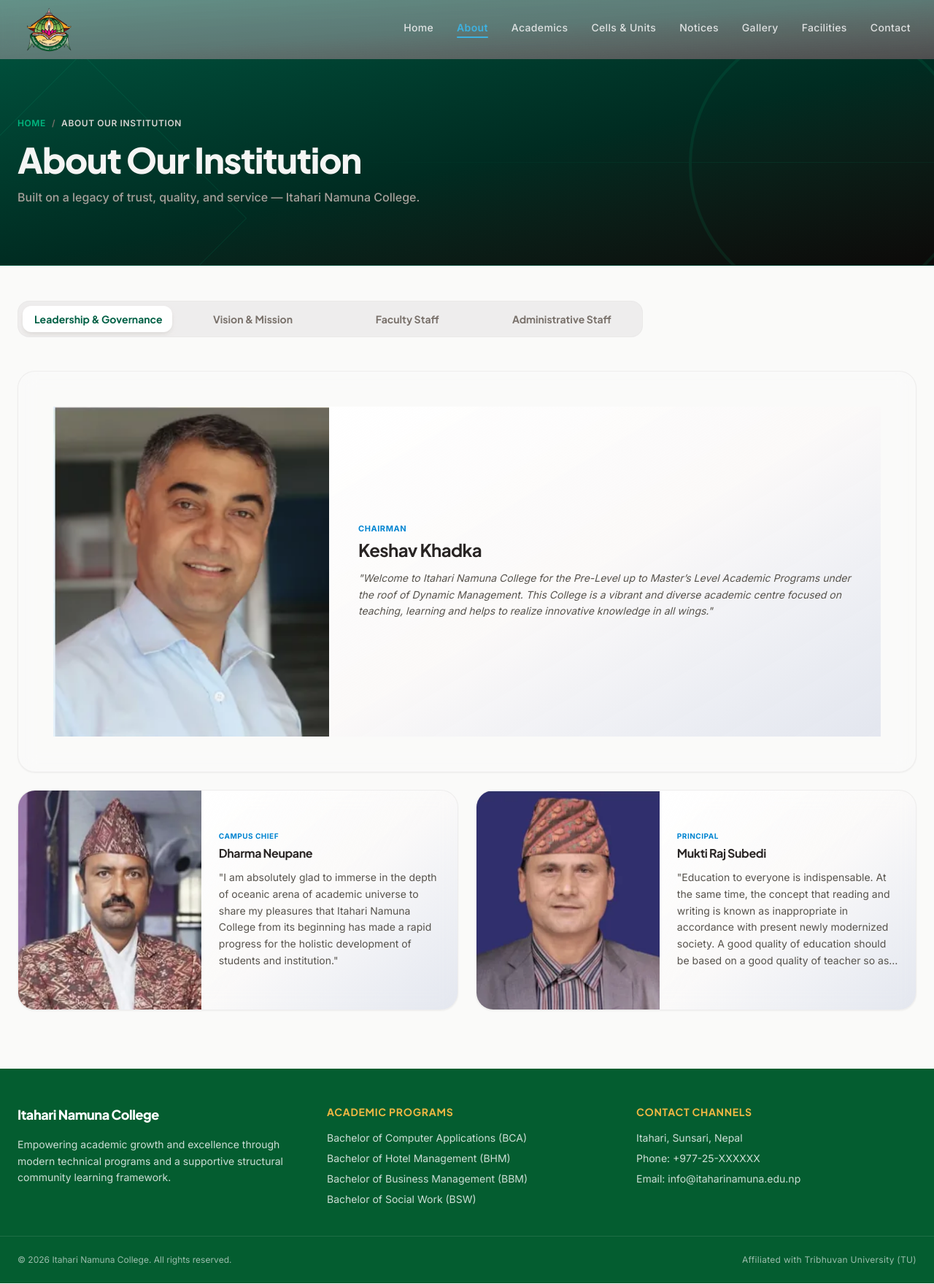
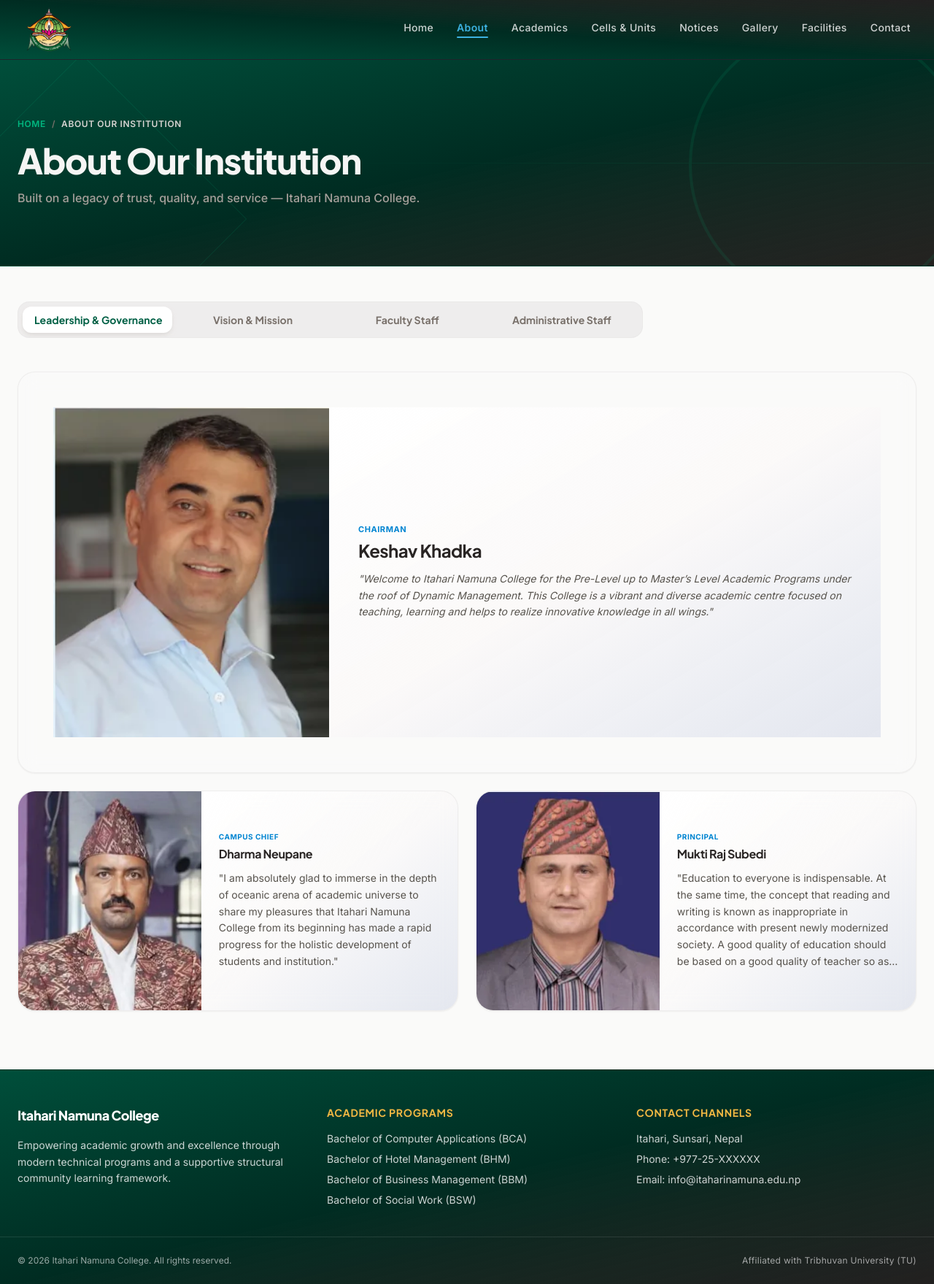
Before and after one commit to itaharinamunacollege3-netizen/Itahari-Namuna-College, a React (Vite) app: page /about in a window 1280 px wide. Shown: the whole page at 73% size. Built offline with nearby package versions, Linux system fonts and the light colour scheme.

Commit message:
navbar color adjusted, and banner bg adjusted

```diff
--- a/src/components/common/Footer.jsx
+++ b/src/components/common/Footer.jsx
@@ -4,7 +4,7 @@
   const currentYear = new Date().getFullYear();
 
   return (
-    <footer className="bg-brand-primary text-brand-white pt-12 pb-6 border-t border-brand-primary/20 font-body">
+    <footer className="bg-linear-to-br from-emerald-900 via-emerald-950 to-stone-950/90 text-brand-white pt-12 pb-6 border-t border-brand-primary/20 font-body">
       <div className="max-w-7xl mx-auto px-6 grid grid-cols-1 md:grid-cols-3 gap-10 border-b border-brand-white/10 pb-10">
 
         {/* Identity Panel Summary Frame */}
--- a/src/components/common/Navbar.jsx
+++ b/src/components/common/Navbar.jsx
@@ -18,8 +18,8 @@
 
   return (
 
-    <header className="sticky top-0 z-50 backdrop-blur-md bg-linear-to-br from-emerald-900/57 via-emerald-950/60 to-stone-950/70 border-brand-gray/50 px-8 py-2 flex justify-between items-center transition-all duration-300">
-      {/* Logo */}
+    <header className="sticky top-0 z-50 backdrop-blur-xl bg-linear-to-tr from-emerald-900 via-emerald-950 to-stone-950/90 border-b  px-8 py-2 flex justify-between items-center transition-all duration-300">
+    {/* Logo */}
       <Link to="/" className="w-18">
         <img src={logo} alt="Itahari Namuna College" className="w-full h-auto" />
       </Link>
@@ -31,10 +31,9 @@
             key={item.name}
             to={item.path}
             className={({ isActive }) =>
-              `font-body transition-all duration-300 relative pb-1 hover:text-brand-blue cursor-pointer ${
-                isActive
-                  ? 'text-brand-blue font-semibold after:absolute after:bottom-0 after:left-0 after:w-full after:h-0.5 after:bg-brand-blue after:rounded-full'
-                  : 'text-brand-white/80'
+              `font-body transition-all duration-300 relative pb-1 hover:text-brand-blue cursor-pointer ${isActive
+                ? 'text-brand-blue font-semibold after:absolute after:bottom-0 after:left-0 after:w-full after:h-0.5 after:bg-brand-blue after:rounded-full'
+                : 'text-brand-white/80'
               }`
             }
           >
@@ -45,7 +44,7 @@
 
       {/* Mobile Toggle */}
       <button
-        className="xl:hidden p-2 text-brand-dark"
+        className="xl:hidden p-2 text-brand-white"
         onClick={() => setIsMobileMenuOpen(!isMobileMenuOpen)}
       >
         {isMobileMenuOpen ? <X size={24} /> : <Menu size={24} />}
--- a/src/components/common/PageBanner.jsx
+++ b/src/components/common/PageBanner.jsx
@@ -1,7 +1,7 @@
 
 const PageBanner = ({ title, subtitle }) => {
   return (
-    <div className="relative w-full bg-linear-to-br from-emerald-900 via-emerald-950 to-stone-950 py-16 md:py-20 overflow-hidden border-b border-emerald-800/20">
+    <div className="relative w-full bg-linear-to-br from-emerald-900 via-emerald-950 to-stone-950/90 py-16 md:py-20 overflow-hidden border-b border-emerald-800/20">
 
       {/* Abstract Architectural Geometric Accents */}
       <div className="absolute inset-0 opacity-10 pointer-events-none">
--- a/src/features/general_pages/HomePage.jsx
+++ b/src/features/general_pages/HomePage.jsx
@@ -57,6 +57,10 @@
   ];
 
   useEffect(() => {
+    const timer = setInterval(() => {
+      setIndex((prev) => (prev + 1) % carouselImages.length);
+    }, 2500); // Swipes every 5 seconds
+    return () => clearInterval(timer);
     const marqueeTrack = marqueeRef.current;
     if (!marqueeTrack) return;
 
@@ -71,10 +75,7 @@
       repeat: -1, // Infinite loops
 
     });
-    const timer = setInterval(() => {
-      setIndex((prev) => (prev + 1) % carouselImages.length);
-    }, 2000); // Swipes every 5 seconds
-    return () => clearInterval(timer);
+
     // UX Touch: Pause notice crawl when a user hovers mouse over it to easily read it
     const handleMouseEnter = () => tickerAnimation.pause();
     const handleMouseLeave = () => tickerAnimation.play();
@@ -108,7 +109,7 @@
                 exit={{ opacity: 0 }}
                 transition={{ duration: 1 }}
                 // Use absolute so the new image sits ON TOP of the fading image
-                className="absolute w-full h-full object-cover object-center"
+                className="absolute w-full h-full object-cover"
               />
             </AnimatePresence>
 
```
